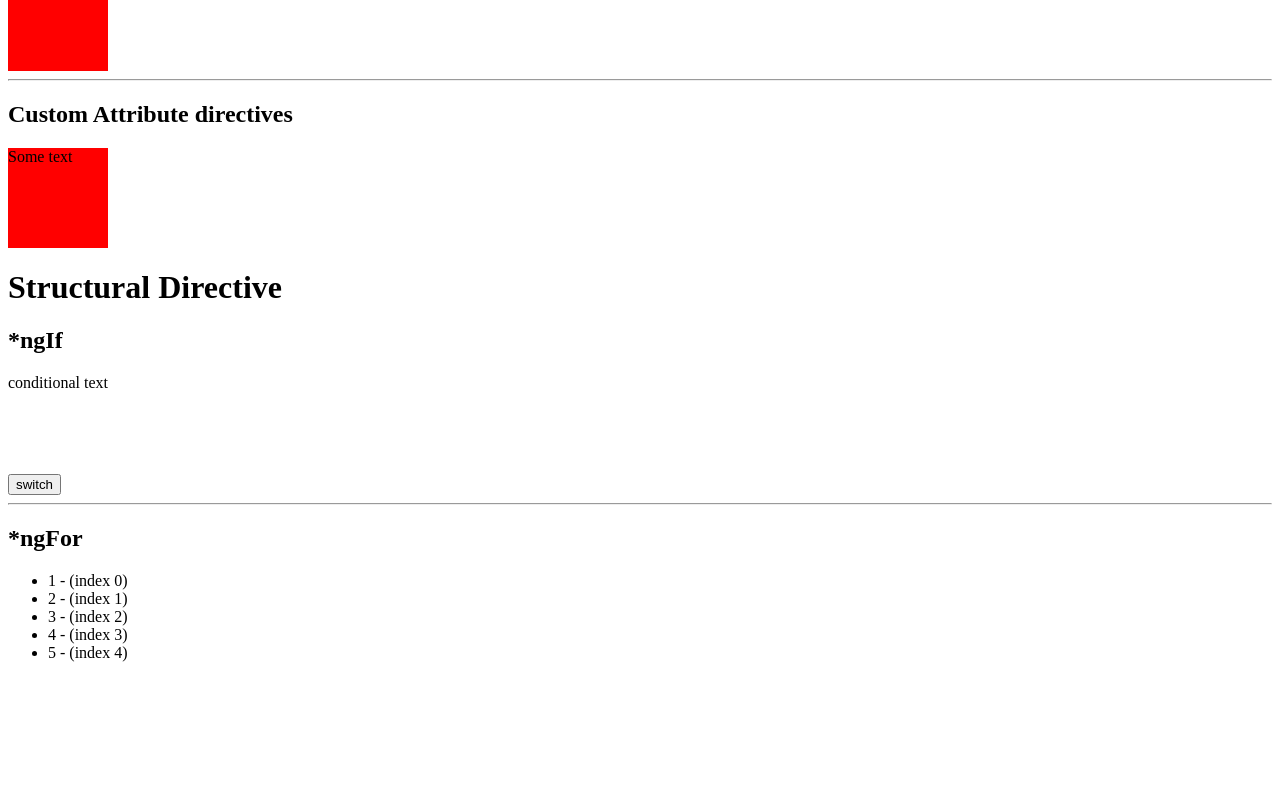
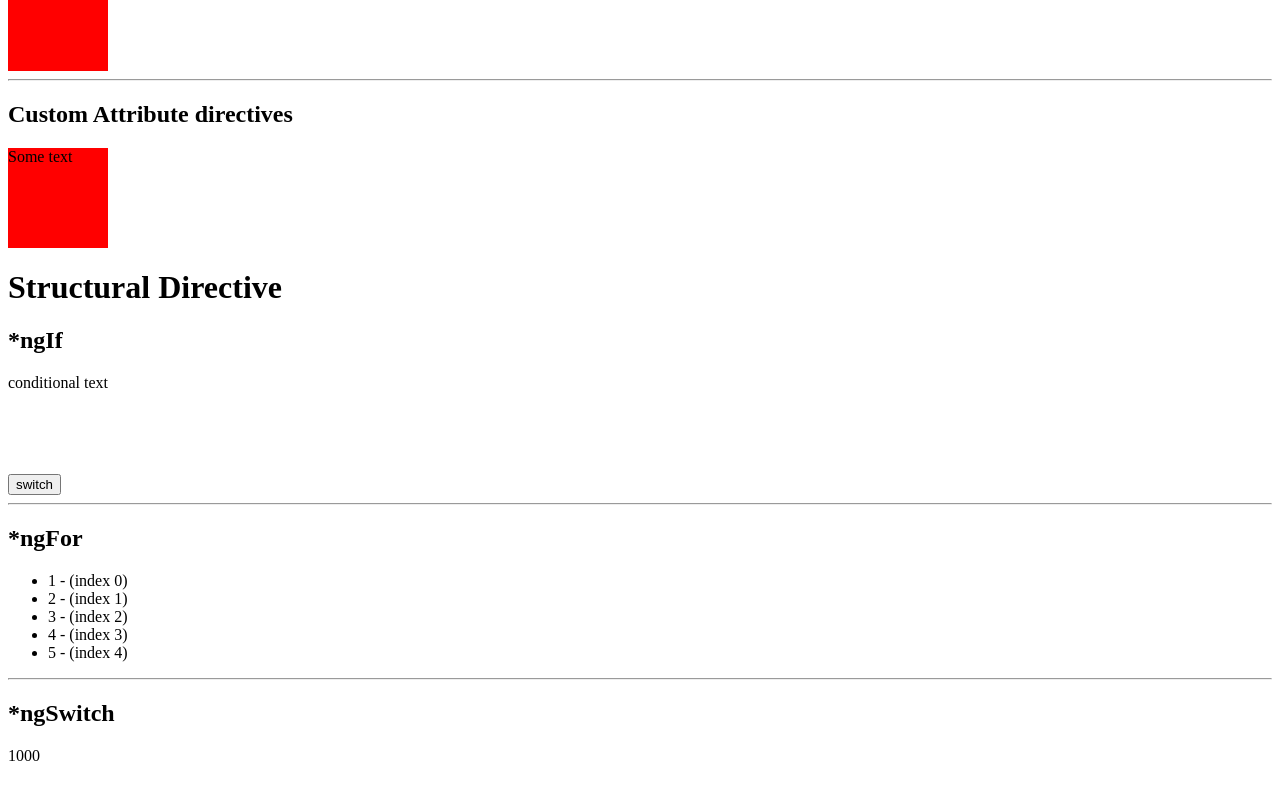
Before and after one commit to djbu/angular2-directives, an Angular app: page / in a window 1280 px wide. Shown: the part 256-1056 px from the top of the page. Before the commit the page ends 934 px from the top, so only its background shows below. Built offline with nearby package versions, Linux system fonts and the light colour scheme.

Commit message:
ngSwitch

```diff
--- a/src/app/app.component.html
+++ b/src/app/app.component.html
@@ -14,3 +14,10 @@
 <ul>
     <li *ngFor="let item of items; let i=index;">{{item}} - (index {{i}})</li>
 </ul>
+<hr>
+<h2>*ngSwitch</h2>
+<div [ngSwitch]="value">
+    <p *ngSwitchCase="10">10</p>
+    <p *ngSwitchCase="100">1000</p>
+    <p *ngSwitchDefault>Default</p>
+</div>
--- a/src/app/app.component.ts
+++ b/src/app/app.component.ts
@@ -8,6 +8,7 @@ import { Component } from '@angular/core';
 export class AppComponent {
   private switch = true;
   private items = [1,2,3,4,5];
+  private value = 100;
   onSwitch() {
     this.switch = !this.switch;
   }
```
